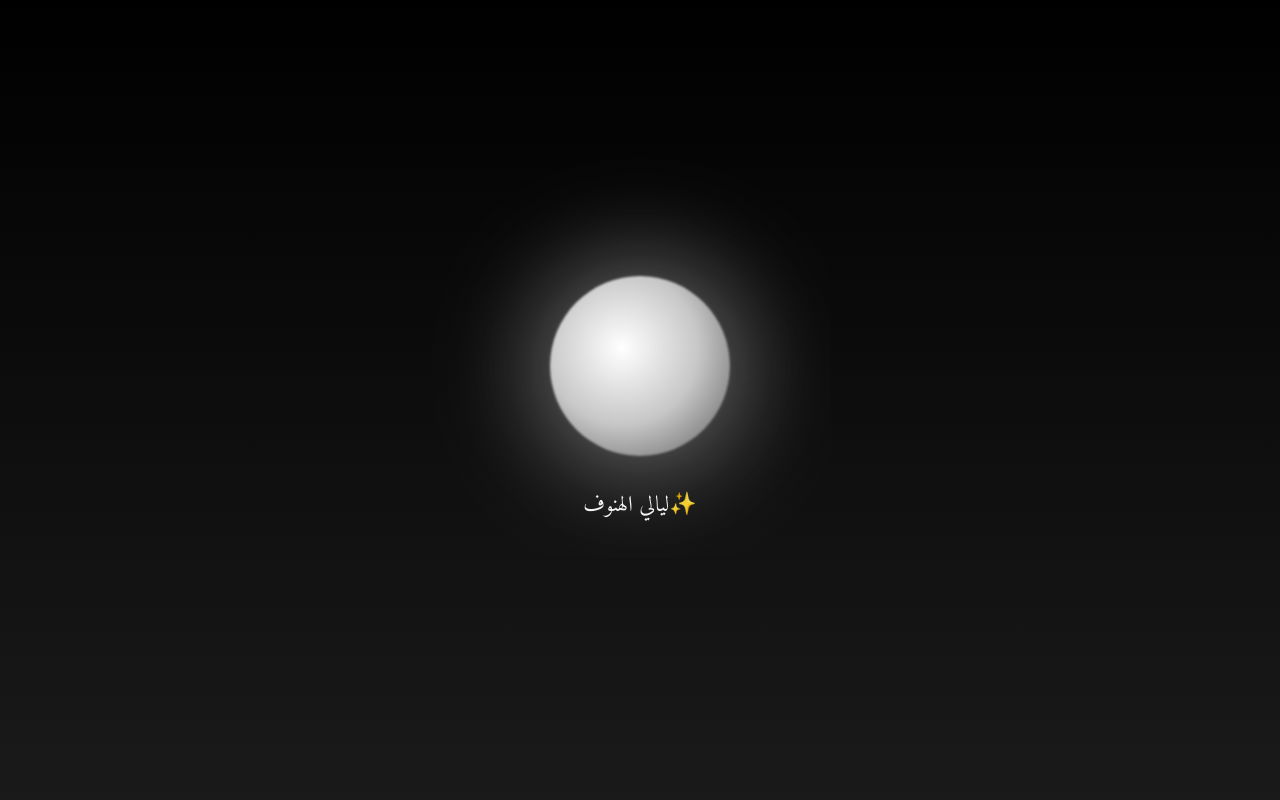
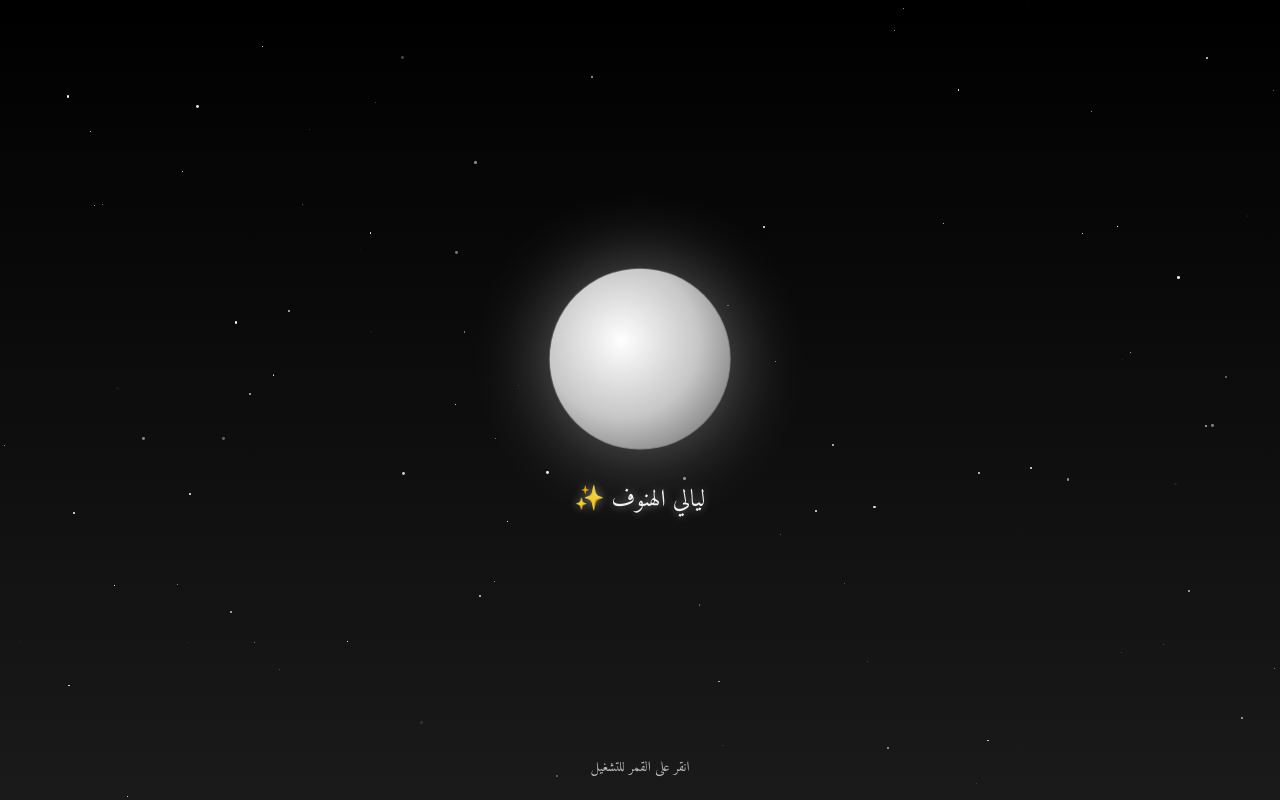
Before and after one commit to Wafi6638/15, a plain HTML site: page index.html in a window 1280 px wide. Drawn offline with Linux system fonts and the light colour scheme.

Commit message:
Update index.html

```diff
--- a/index.html
+++ b/index.html
@@ -1,4 +1,4 @@
-<html lang="ar">
+<html lang="ar" dir="rtl">
 <head>
   <meta charset="UTF-8">
   <meta name="viewport" content="width=device-width, initial-scale=1.0">
@@ -14,12 +14,16 @@
       justify-content: center;
       align-items: center;
       text-align: center;
-      height: 100vh;
+      min-height: 100vh;
       background: linear-gradient(to bottom, #000000, #1a1a1a);
       color: white;
-      overflow: hidden;
       position: relative;
-      cursor: pointer; /* تغيير المؤشر ليصبح على شكل يد عند التمرير فوق القمر */
+      cursor: pointer;
+    }
+
+    .container {
+      position: relative;
+      z-index: 1;
     }
 
     .moon {
@@ -27,72 +31,126 @@
       height: 180px;
       background: radial-gradient(circle at 40% 40%, #ffffff, #c7c7c7, #5a5a5a);
       border-radius: 50%;
-      box-shadow: 0 0 80px rgba(255, 255, 255, 0.4), 0 0 120px rgba(255, 255, 255, 0.3);
-      animation: pulse 5s ease-in-out infinite, moon-light 4s ease-in-out infinite;
-      margin-bottom: 20px;
+      box-shadow: 0 0 80px rgba(255, 255, 255, 0.4);
+      animation: pulse 5s ease-in-out infinite;
+      margin: 20px auto;
       position: relative;
-      overflow: hidden;
-      filter: blur(1px);
+      transition: transform 0.3s ease;
     }
 
-    /* تأثيرات النبض للقمر */
+    .moon:hover {
+      transform: scale(1.05);
+    }
+
+    .moon.active {
+      box-shadow: 0 0 120px rgba(255, 255, 255, 0.6);
+    }
+
     @keyframes pulse {
-      0%, 100% {
-        transform: scale(1);
-        box-shadow: 0 0 60px rgba(255, 255, 255, 0.2), 0 0 120px rgba(255, 255, 255, 0.2);
-      }
-      50% {
-        transform: scale(1.08);
-        box-shadow: 0 0 120px rgba(255, 255, 255, 0.5), 0 0 160px rgba(255, 255, 255, 0.5);
+      0%, 100% { transform: scale(1); }
+      50% { transform: scale(1.08); }
+    }
+
+    .message {
+      font-size: 24px;
+      margin: 30px 0;
+      opacity: 0.95;
+      text-shadow: 0 0 10px rgba(255, 255, 255, 0.5);
+    }
+
+    .audio-status {
+      position: fixed;
+      bottom: 20px;
+      left: 50%;
+      transform: translateX(-50%);
+      font-size: 14px;
+      opacity: 0.7;
+    }
+
+    .stars {
+      position: fixed;
+      width: 100%;
+      height: 100%;
+      pointer-events: none;
+    }
+
+    .star {
+      position: absolute;
+      background: white;
+      border-radius: 50%;
+      animation: twinkle var(--duration) ease-in-out infinite;
+    }
+
+    @keyframes twinkle {
+      0%, 100% { opacity: 0; }
+      50% { opacity: 1; }
+    }
+  </style>
+</head>
+<body>
+  <div class="container">
+    <div class="moon" onclick="toggleAudio()"></div>
+    <div class="message">ليالي الهنوف ✨</div>
+    <div class="audio-status" id="status">انقر على القمر للتشغيل</div>
+  </div>
+
+  <div class="stars" id="stars"></div>
+
+  <audio id="audioPlayer">
+    <source src="https://cdn.example.com/audio.mp3" type="audio/mpeg">
+    <source src="https://cdn.example.com/audio.ogg" type="audio/ogg">
+    المتصفح لا يدعم تشغيل الصوتيات.
+  </audio>
+
+  <script>
+    // إنشاء النجوم العشوائية
+    function createStars() {
+      const starsContainer = document.getElementById('stars');
+      for (let i = 0; i < 100; i++) {
+        const star = document.createElement('div');
+        star.className = 'star';
+        star.style.left = `${Math.random() * 100}%`;
+        star.style.top = `${Math.random() * 100}%`;
+        star.style.width = `${Math.random() * 3}px`;
+        star.style.height = star.style.width;
+        star.style.setProperty('--duration', `${2 + Math.random() * 3}s`);
+        starsContainer.appendChild(star);
       }
     }
 
-    /* تأثيرات الإضاءة على القمر */
-    @keyframes moon-light {
-      0% {
-        box-shadow: 0 0 80px rgba(255, 255, 255, 0.3), 0 0 120px rgba(255, 255, 255, 0.2);
-      }
-      50% {
-        box-shadow: 0 0 120px rgba(255, 255, 255, 0.4), 0 0 180px rgba(255, 255, 255, 0.3);
-      }
-      100% {
-        box-shadow: 0 0 80px rgba(255, 255, 255, 0.3), 0 0 120px rgba(255, 255, 255, 0.2);
+    // التحكم في الصوت
+    const audio = document.getElementById('audioPlayer');
+    const moon = document.querySelector('.moon');
+    const status = document.getElementById('status');
+
+    async function toggleAudio() {
+      try {
+        if (audio.paused) {
+          await audio.play();
+          moon.classList.add('active');
+          status.textContent = '♪ التشغيل الآن...';
+        } else {
+          audio.pause();
+          moon.classList.remove('active');
+          status.textContent = 'انقر على القمر للتشغيل';
+        }
+      } catch (error) {
+        status.textContent = 'حدث خطأ في تشغيل الصوت';
+        console.error('خطأ الصوت:', error);
       }
     }
 
-    .message {
-      font-size: 22px;
-      margin-top: 30px; /* جعل المسافة بين القمر والرسالة أكبر */
-      opacity: 0.95;
-    }
+    // تهيئة النجوم عند التحميل
+    window.addEventListener('load', () => {
+      createStars();
+      audio.load();
+    });
 
-    /* إخفاء مشغل الصوت */
-    audio {
-      display: none; /* إخفاء مشغل الصوت */
-    }
-
-  </style>
-</head>
-<body>
-
-  <div>
-    <div class="moon" onclick="playAudio()"></div> <!-- عند الضغط على القمر، سيبدأ تشغيل الصوت -->
-    <div class="message">ليالي الهنوف✨</div>
-  </div>
-
-  <!-- مشغل الصوت -->
-  <audio id="audioPlayer" autoplay loop>
-    <source id="audioSource" src="https://files.catbox.moe/v3eptx.mp3">
-    متصفحك لا يدعم مشغل الصوت.
-  </audio>
-
-  <script>
-    // دالة لتشغيل الصوت عند الضغط على القمر
-    function playAudio() {
-      var audio = document.getElementById('audioPlayer');
-      audio.play(); // تشغيل الصوت
-    }
+    // إضافة تأثير عند التمرير
+    window.addEventListener('scroll', () => {
+      const scrolled = window.pageYOffset;
+      moon.style.transform = `scale(${1 + scrolled * 0.0005})`;
+    });
   </script>
-
 </body>
 </html>
```
